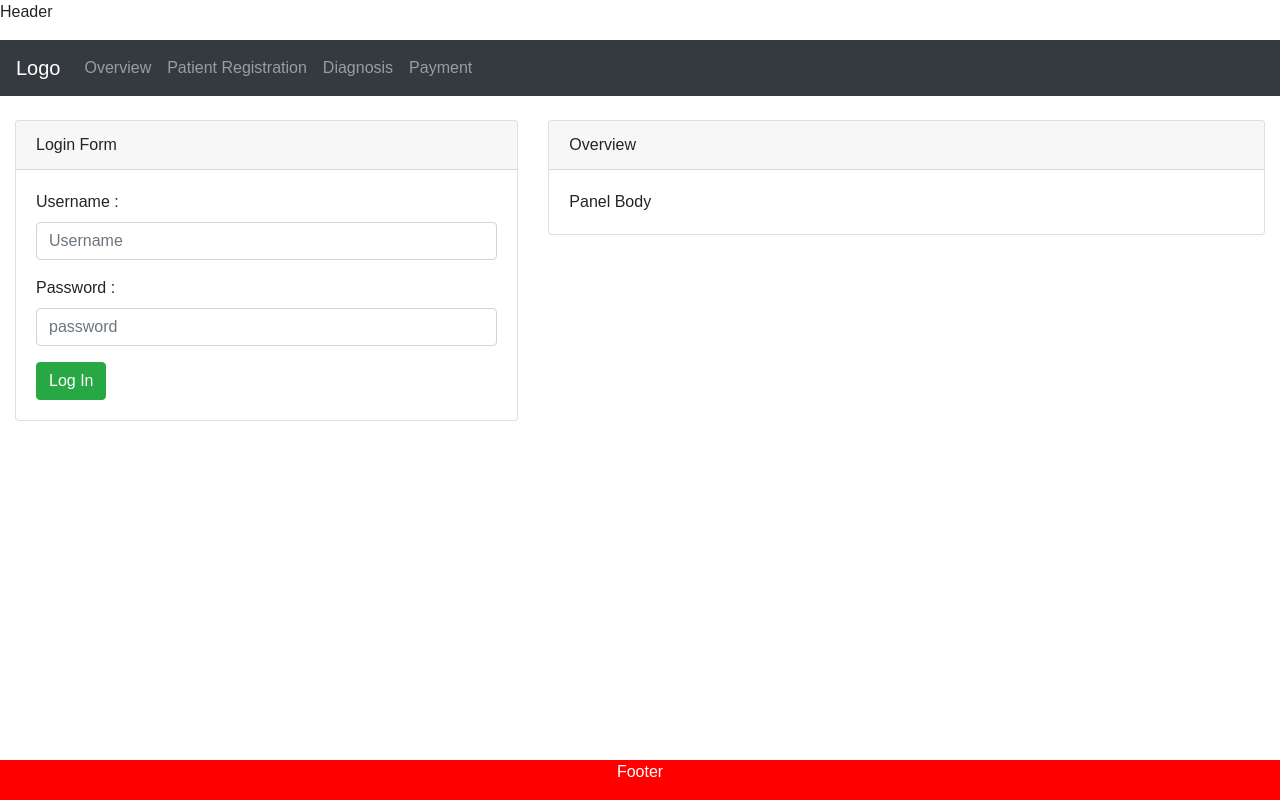
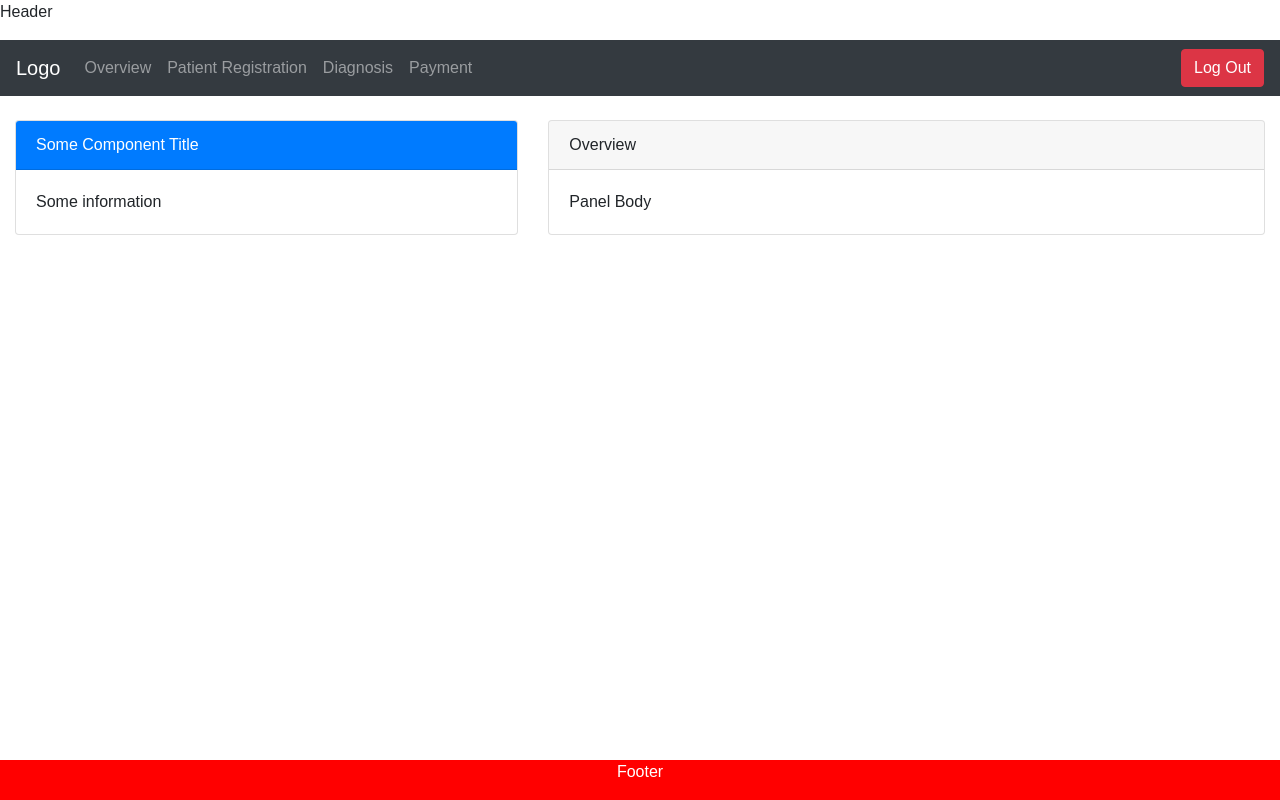
Before and after one commit to RavinduDharmasena/AF_Project, a React (Create React App) app in the folder project/: page / in a window 1280 px wide. Built offline with nearby package versions, Linux system fonts and the light colour scheme.

Commit message:
Added a dependency
Added Axios dependency for database transactions

```diff
--- a/project/package.json
+++ b/project/package.json
@@ -3,6 +3,7 @@
   "version": "0.1.0",
   "private": true,
   "dependencies": {
+    "axios": "^0.18.0",
     "react": "^16.4.0",
     "react-dom": "^16.4.0",
     "react-router": "^3.2.1",
--- a/project/src/closure/UserProfile.js
+++ b/project/src/closure/UserProfile.js
@@ -2,11 +2,12 @@
     var full_name = "";
 
     var getName = function() {
-        return full_name;
+        return localStorage.getItem('name');
     };
 
     var setName = function(name) {
         full_name = name;
+        localStorage.setItem('name',name);
     };
 
     return {
--- a/project/src/components/common/NavigationBar.js
+++ b/project/src/components/common/NavigationBar.js
@@ -3,15 +3,36 @@
 import UserProfile from '../../closure/UserProfile';
 
 class NavigationBar extends Component{
+    constructor(props){
+        super(props);
+        this.state = {
+            logged:false
+        }
+    }
+
+    componentWillMount(){
+        if(UserProfile.getName() !== ""){
+            this.setState({loggged:true});
+        }
+        else{
+            this.setState({logged:false});
+        }
+        console.log(UserProfile.getName());
+    }
 
     unsetName(){
         UserProfile.setName("");
         console.log("Log out called");
+        this.props.setLogged(false);
+    }
+
+    setRun(){
+        this.props.setRun("payment");
     }
 
     render(){
         var logOutButton
-        if(/*this.props.logged*/UserProfile.getName() !== ""){
+        if(UserProfile.getName() !== ""){
             logOutButton = <input type="button" className="btn btn-danger" value="Log Out" onClick={this.unsetName.bind(this)}/>
         }
 
--- a/project/src/components/payment/Payment.js
+++ b/project/src/components/payment/Payment.js
@@ -3,11 +3,6 @@
 import Footer from "../common/Footer";
 
 class Payment extends Component{
-    componentWillMount(){
-        console.log(this.props);
-//        this.props.setRun("payment");
-    }
-
     render(){
         return(
             <div>
--- a/project/src/components/user/Handler/UserHandler.js
+++ b/project/src/components/user/Handler/UserHandler.js
@@ -6,16 +6,44 @@
 import "./UserHandler.css";
 import UserInfo from "../UserInfo/UserInfo";
 import UserProfile from "../../../closure/UserProfile";
+import Payment from "../../payment/Payment";
 
 class UserHandler extends Component{
+    constructor(props){
+        super(props);
+        this.state = {
+            logged:false,
+            run:"user"
+        }
+        this.setLogged = this.setLogged.bind(this);
+        this.setRun = this.setRun.bind(this);
+    }
+
+    setLogged(value){
+        this.setState({logged:value});
+    }
+
+    setRun(value){
+        this.setState({run:value});
+    }
+
+    componentWillMount(){
+        if(UserProfile.getName() === ""){
+            this.setLogged(false);
+        }
+        else{
+            this.setLogged(true);
+        }
+    }
+
     render(){
-        if(UserProfile.getName() === ""){
+        if(!this.state.logged){//(UserProfile.getName() === ""){
             return(
                 <div>
-                    <NavigationBar/>
+                    <NavigationBar setRun={this.setRun}/>
                     <div className="inline-block col-sm-5">
                         <br/>
-                        <LogForm/>
+                        <LogForm setLogged={this.setLogged}/>
                     </div>
                     <div className="inline-block col-sm-7">
                         <br/>
@@ -26,10 +54,11 @@
             )
         }
         else{
+            if(this.state.run === "user"){
                 return(
                     <div>
                         <div>
-                        <NavigationBar/>
+                            <NavigationBar setLogged={this.setLogged} setRun={this.setRun}/>
                             <div className="inline-block col-sm-5">
                                 <br/>
                                 <UserInfo/>
@@ -43,6 +72,14 @@
                     </div>
                 );
             }
+            else if(this.state.run === "payment"){
+                <div>
+                    <NavigationBar/>
+                    <Payment/>
+                    <Footer/>
+                </div>
+            }
+        }
     }
 }
 
--- a/project/src/components/user/LogForm/LogForm.js
+++ b/project/src/components/user/LogForm/LogForm.js
@@ -6,6 +6,7 @@
     setName(){
         UserProfile.setName("Name");
         console.log("Function called");
+        this.props.setLogged(true);
     }
 
     render(){
```
Also changed, not shown: project/src/components/user/Handler/UserHandler_Backup.js (added, +65 -0 lines), 1 other file (tests, documents, lock files or other folders). Lines whose indentation alone changed are shown as unchanged.
